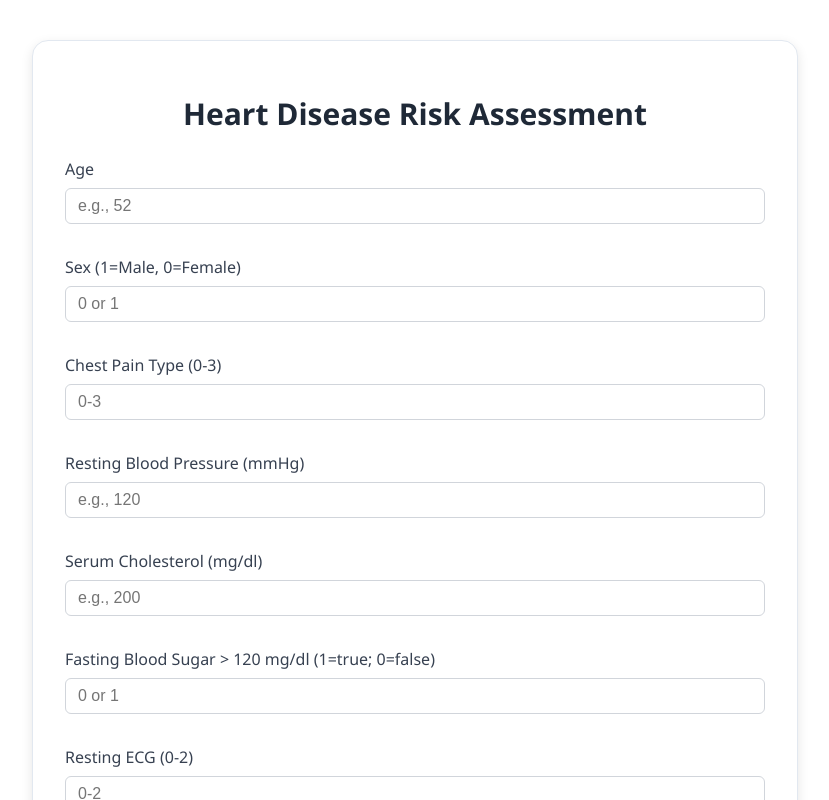
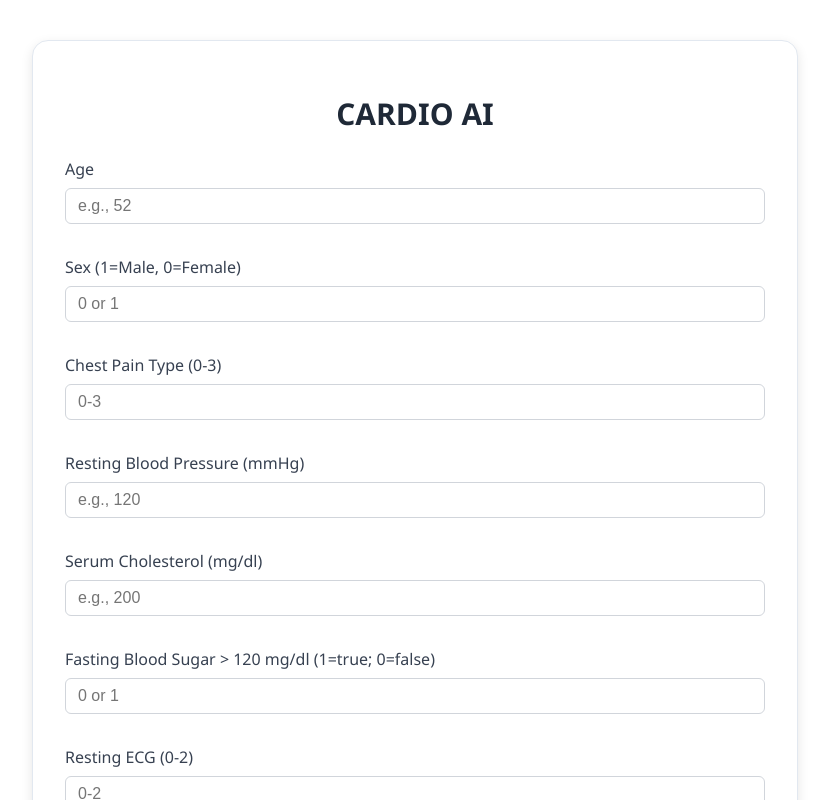
Before and after one commit to StephenMacharia/hearthealth, a React (Create React App) app: page / in a window 1280 px wide. Shown: the top 800 px of the page, without its empty margins (225-1054 px from the left). Built offline with nearby package versions, Linux system fonts and the light colour scheme.

Commit message:
Update title from 'Heart Disease Risk Assessment' to 'CARDIO AI'

```diff
--- a/src/components/HeartDiseasePredictor.jsx
+++ b/src/components/HeartDiseasePredictor.jsx
@@ -103,7 +103,7 @@ const HeartDiseasePredictor = () => {
   return (
     <motion.div style={containerStyle} initial={{ opacity: 0, y: 30 }} animate={{ opacity: 1, y: 0 }} transition={{ duration: 0.5 }}>
       <h1 style={{ fontSize: '1.875rem', fontWeight: '600', textAlign: 'center', color: '#1f2937', marginBottom: '1.5rem' }}>
-        Heart Disease Risk Assessment
+        CARDIO AI
       </h1>
 
       <form onSubmit={handleSubmit} style={{ display: 'grid', gridTemplateColumns: '1fr', gap: '1rem' }}>
```
